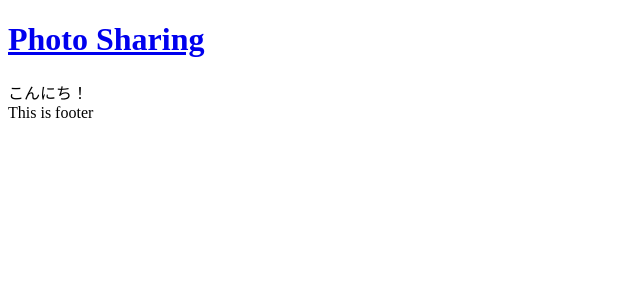
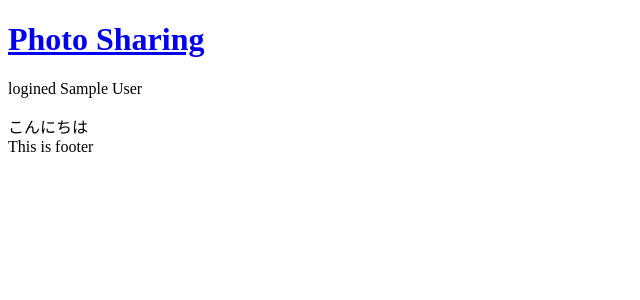
Before and after one commit to SolKul/photo-sharing, a Next.js app: page /newlist in a window 1280 px wide. Shown: the top 300 px of the page, without its empty margins (0-640 px from the left). Built offline with nearby package versions, Linux system fonts and the light colour scheme; no server answers; the database is empty; sample sign-in values are in the browser's storage.

Commit message:
add auth

```diff
--- a/pages/newlist.tsx
+++ b/pages/newlist.tsx
@@ -1,13 +1,16 @@
 import firebaseApp from "../components/fire"
 import { getFirestore,collection, getDocs } from "firebase/firestore";
 import { getStorage, ref, getDownloadURL } from 'firebase/storage'
+import {getAuth} from 'firebase/auth'
 import { useState,useEffect } from "react";
 
 import Layout from '../components/Layout'
 import { ImageList,ImageInfo } from "../components/ImageList";
+import { useRouter } from "next/dist/client/router";
 
 const db = getFirestore(firebaseApp);
 const storage = getStorage(firebaseApp)
+const auth = getAuth(firebaseApp);
 
 type FileInfo={
   filePath:string
@@ -15,9 +18,12 @@ type FileInfo={
 }
 
 export default function Home(){
+  const [message,setMessage]=useState<string>("")
   const [imList, setImlist] = useState<ImageInfo[]>([])
+  const router=useRouter()
 
-  useEffect(()=>{
+  const storeUrl=()=>{
+
     // 順番通りに画像情報を格納するための配列
     const fileInfoList:FileInfo[]=[]
     // imlistにsetする前の画像情報を格納するための仮の配列
@@ -58,12 +64,23 @@ export default function Home(){
         setImlist(tmpImList)
       })
     })
+
+  }
+
+  useEffect(()=>{
+    if (auth.currentUser == null){
+      router.push('/')
+    }else{
+      setMessage('logined ' + auth.currentUser.displayName)
+      setTimeout(storeUrl,100)
+    }
   },[])
 
   return (
     <div>
       <Layout header='Photo Sharing' title='New Photo List page'>
-        こんにち！
+        <p>{message}</p>
+        こんにちは
         <ImageList imlist={imList}/>
       </Layout>
     </div>
```
Also changed, not shown: pages/index.tsx (+24 -2 lines), pages/upload.tsx (+15 -1 lines).
